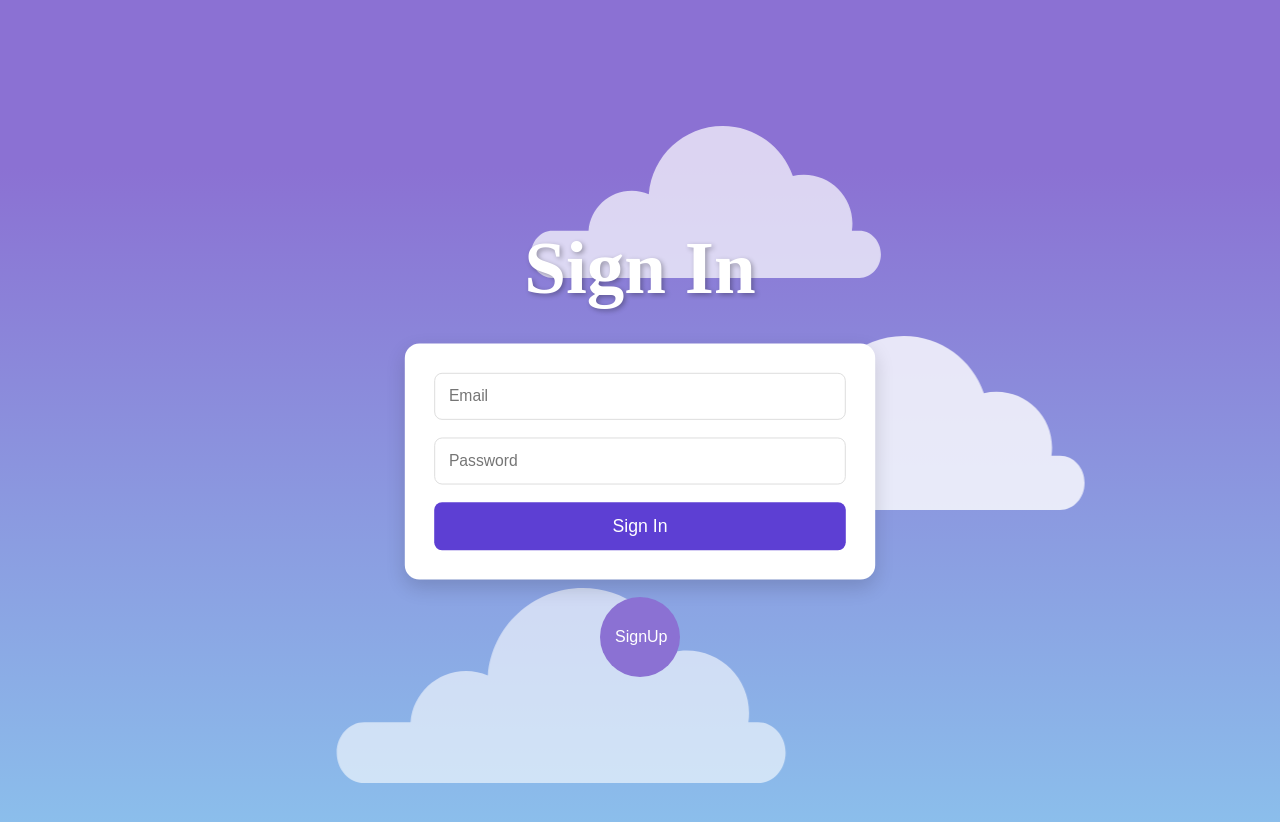
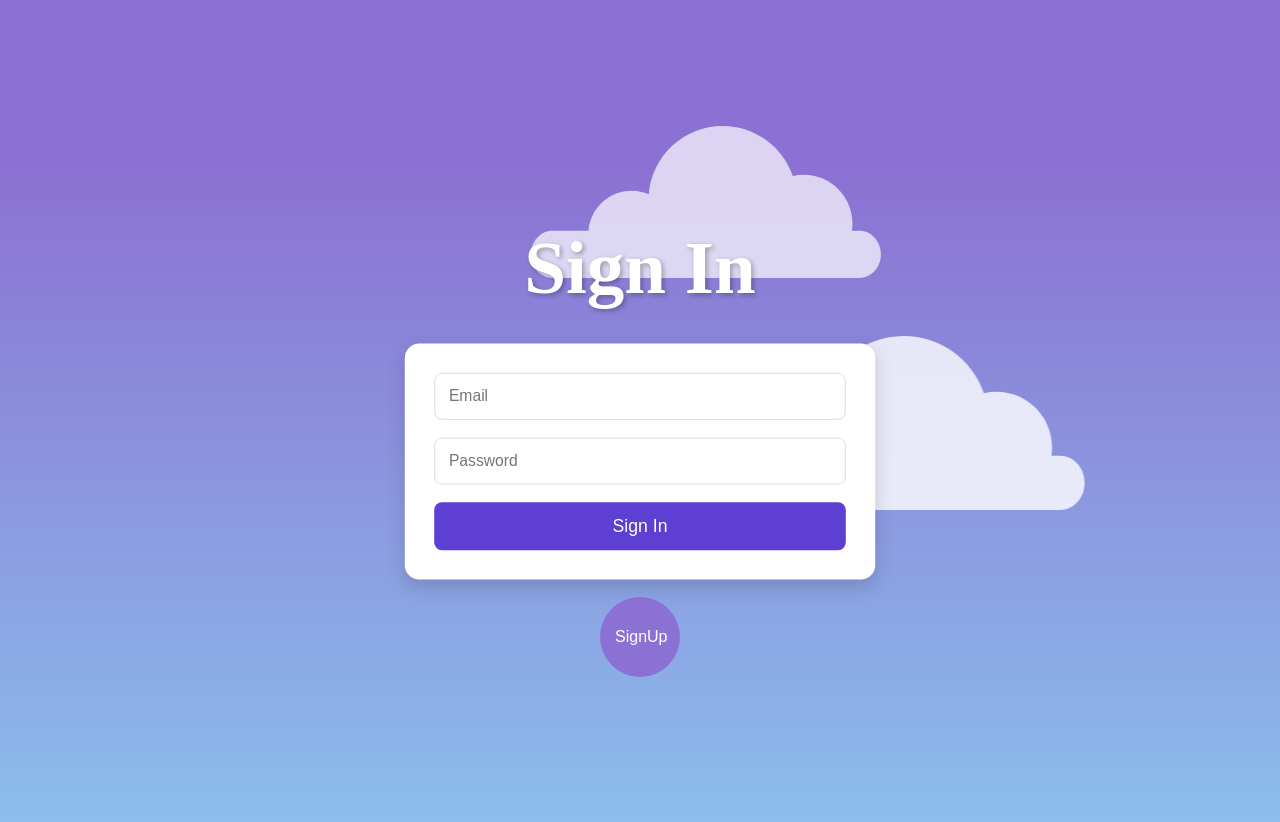
Before and after one commit to cannondev/LostAndFound, a React (Create React App) app: page /signin in a window 1280 px wide. Shown: the top 822 px of the page. Built offline with nearby package versions, Linux system fonts and the light colour scheme; a web font is replaced by a local one.

Commit message:
cleaning thougths and auth code

```diff
--- a/src/components/App.jsx
+++ b/src/components/App.jsx
@@ -23,13 +23,10 @@ import InputCountry from './inputCountry';
 import Loading from './Loading';
 import 'react-toastify/dist/ReactToastify.css';
 import showToast from '../utils/toastUtils';
-// import newThought from '../components/newThought';
 
 function Home() {
-  // const [query, setQuery] = useState('');
   const navigate = useNavigate();
   const loadUser = useStore((state) => state.authSlice?.loadUser);
-  // const [data] = useState([]);
   const authenticated = useStore(({ authSlice }) => authSlice.authenticated);
   const [isPassportOpen, setIsPassportOpen] = useState(false); // state for passport visibility
   const homeCountry = useStore(({ authSlice }) => authSlice.user?.homeCountry);
@@ -124,9 +121,6 @@ function Home() {
           {authenticated ? <p className="cta">Click a country to get started!</p> : <p>Sign in to access all countries!</p>}
           <p>Home Country: {homeCountry || 'Not set'}</p>
         </div>
-        {/* <WorldMapComponent highlightedCountries={highlightedCountries} /> */}
-
-        {/* <WorldMapComponent onCountryClick={handleCountryClick} /> */}
 
         <WorldMapComponent onCountryClick={handleCountryClick} highlightedCountries={highlightedCountries} />
 
--- a/src/components/SignIn.jsx
+++ b/src/components/SignIn.jsx
@@ -33,7 +33,6 @@ function SignIn() {
 
   return (
     <div className="auth-container">
-      <div className="cloud-third" /> {/* Add this line */}
       <h2>Sign In</h2>
       <form onSubmit={handleSubmit}>
         <input
--- a/src/components/Signup.jsx
+++ b/src/components/Signup.jsx
@@ -3,7 +3,7 @@ import React, { useState } from 'react';
 import { useNavigate } from 'react-router-dom';
 import useStore from '../store';
 import showToast from '../utils/toastUtils';
-import countryNameToISO from '../utils/countryNameToISO'; // Import the country validation utility
+import countryNameToISO from '../utils/countryNameToISO';
 
 function SignUp() {
   const [email, setEmail] = useState('');
--- a/src/components/Thought.css
+++ b/src/components/Thought.css
@@ -34,14 +34,10 @@ textarea {
   font-size: 20px;
   font-family: 'Indie Flower', cursive;
   border: none;
-  /* Set the background image instead of white with lines */
   background-image: url('../images/note.jpg');
   background-size: cover;
-  /* Make the image cover the entire textarea */
   background-position: center;
-  /* Center the image */
   background-repeat: no-repeat;
-  /* Prevent the image from repeating */
   color: #222;
   line-height: 41.5px;
   border-radius: 8px;
@@ -51,10 +47,8 @@ textarea {
   resize: none;
 }
 
-/* Optional: Make placeholder text more visible on the image */
 textarea::placeholder {
   color: black;
-  /* Light color for contrast */
   font-style: italic;
 }
 
--- a/src/components/ThoughtsCarousel.jsx
+++ b/src/components/ThoughtsCarousel.jsx
@@ -4,7 +4,6 @@ import axios from 'axios';
 const ROOT_URL = 'https://project-api-lost-and-found-9lyg.onrender.com/api';
 
 function ThoughtsCarousel({ countryDetails }) {
-  // Convert the countryId into a proper country name if possible.
   const countryName = countryDetails?.countryName;
 
   const [thoughtsWithUser, setThoughtsWithUser] = useState([]);
--- a/src/store/auth-slice.js
+++ b/src/store/auth-slice.js
@@ -19,7 +19,6 @@ export default function createAuthSlice(set, get) {
       if (token && user) {
         const parsedUser = JSON.parse(user);
 
-        // Ensure unlockedCountries is an array
         const unlockedCountries = Array.isArray(parsedUser.unlockedCountries)
           ? parsedUser.unlockedCountries
           : ['United States of America'];
```
Also changed, not shown: index.html (deleted, +0 -14 lines), src/store/country-scratch-slice.js (deleted).
